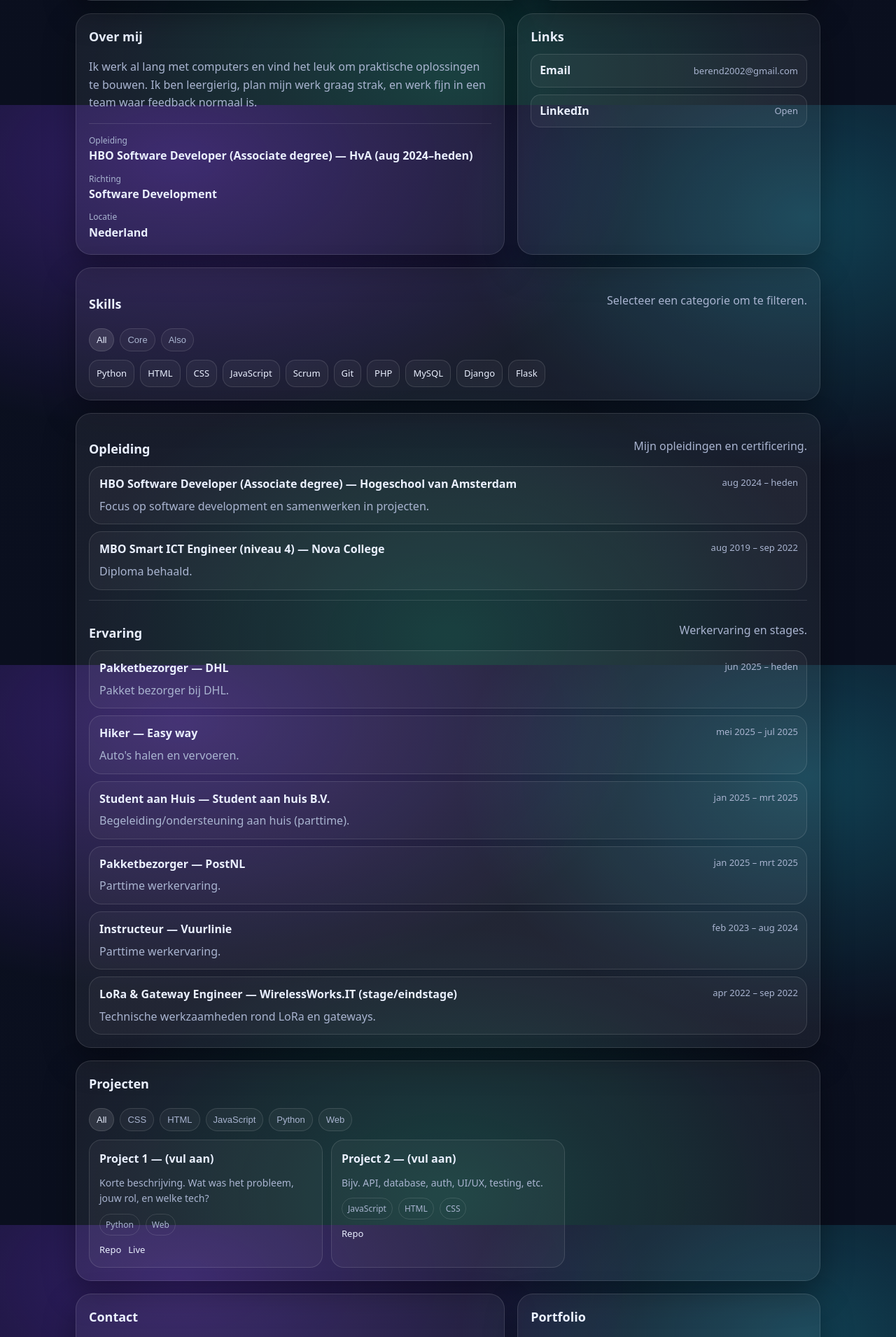
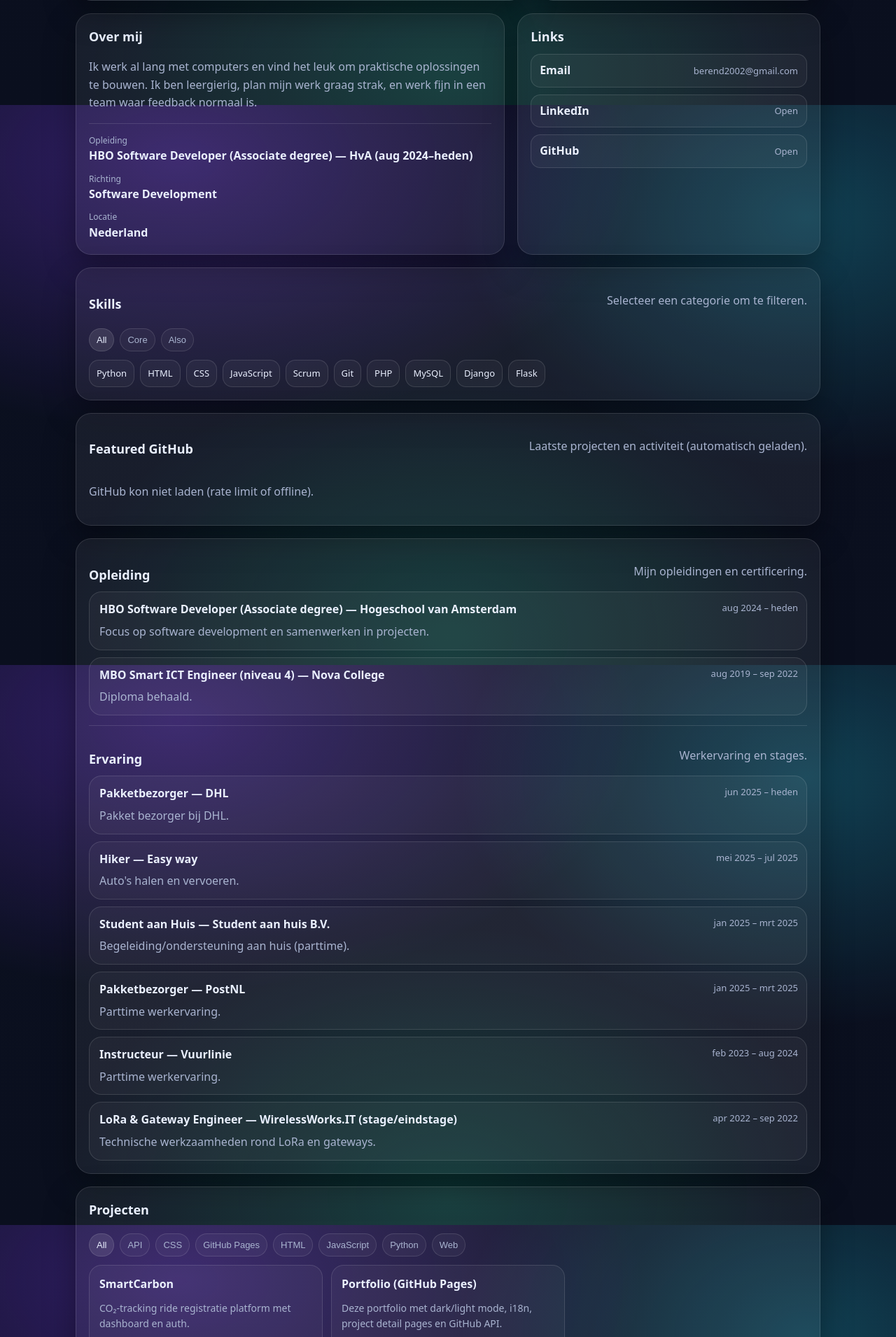
Before and after one commit to DeBeer05/debeer05.github.io, a PHP site: page / in a window 1280 px wide. Shown: the part 650-2560 px from the top of the page at 70% size. Run offline with PHP 8.4, Linux system fonts and the light colour scheme.

Commit message:
fixed portfolio

```diff
--- a/assets/app.js
+++ b/assets/app.js
@@ -4,6 +4,7 @@ const I18N = {
     nl: {
         tagline: "Software Development • HvA",
         ctaContact: "Contact",
+        ctaCV: "Download CV",
         pill: "Open voor stage / projecten",
         heroHi: "Hi, ik ben",
         heroLead: "HBO Software Development (Associate degree) aan de Hogeschool van Amsterdam. Ik bouw graag slimme, praktische oplossingen met Python en webtechnologie.",
@@ -15,7 +16,7 @@ const I18N = {
         quickTitle: "Snelkoppelingen",
         navAbout: "Over mij",
         navSkills: "Skills",
-        navExperience: "Ervaring",
+        navExperience: "Opleiding & Ervaring",
         navProjects: "Projecten",
         nowTitle: "Nu",
         nowText: "Student Software Development (HvA) — bouwend aan projecten en portfolio.",
@@ -29,28 +30,31 @@ const I18N = {
         linksHint: "Voeg GitHub toe zodra je repo’s publiek staan.",
         skillsTitle: "Skills",
         skillsSub: "Selecteer een categorie om te filteren.",
-        expTitle: "Opleiding & Ervaring",
-        expSub: "Kort overzicht (pas dit gerust aan).",
+        eduTitle: "Opleiding",
+        eduSub: "Mijn opleidingen en certificering.",
+        workTitle: "Ervaring",
+        workSub: "Werkervaring en stages.",
         projectsTitle: "Projecten",
         projectsSub: "Projecten worden geladen uit data/projects.json.",
         contactTitle: "Contact",
         contactBody: "Stuur me een bericht via e-mail of LinkedIn. (GitHub Pages is statisch, dus geen “echte” backend form.)",
         contactEmail: "Mail",
-        contactHint: "Wil je wél een contactformulier? Gebruik dan Formspree / Getform (werkt prima met Pages).",
+        contactHint: "Wil je een formulier? Gebruik Formspree / Getform.",
         footerTitle: "Portfolio",
         footerBody: "Gemaakt voor GitHub Pages — snel, simpel, uitbreidbaar.",
-        eduTitle: "Opleiding",
-        eduSub: "Mijn opleidingen en certificering.",
-        workTitle: "Ervaring",
-        workSub: "Werkervaring en stages."
-
+        githubTitle: "Featured GitHub",
+        githubSub: "Laatste projecten en activiteit (automatisch geladen).",
+        detailStack: "Tech stack",
+        detailLearn: "Wat ik heb geleerd",
+        detailLinks: "Links"
     },
     en: {
         tagline: "Software Development • AUAS",
         ctaContact: "Contact",
+        ctaCV: "Download CV",
         pill: "Open to internships / projects",
         heroHi: "Hi, I'm",
-        heroLead: "Software Development (Associate degree) at the Amsterdam University of Applied Sciences. I like building practical solutions with Python and web tech.",
+        heroLead: "Software Development (Associate degree) at AUAS. I like building practical solutions with Python and web tech.",
         ctaProjects: "See projects",
         ctaCopyEmail: "Copy email",
         statYears: "years experience (approx.)",
@@ -59,7 +63,7 @@ const I18N = {
         quickTitle: "Quick links",
         navAbout: "About",
         navSkills: "Skills",
-        navExperience: "Experience",
+        navExperience: "Education & Experience",
         navProjects: "Projects",
         nowTitle: "Now",
         nowText: "Software Development student — building projects and this portfolio.",
@@ -73,21 +77,23 @@ const I18N = {
         linksHint: "Add GitHub once your repos are public.",
         skillsTitle: "Skills",
         skillsSub: "Select a category to filter.",
-        expTitle: "Education & Experience",
-        expSub: "Short overview (edit freely).",
+        eduTitle: "Education",
+        eduSub: "My education and certifications.",
+        workTitle: "Experience",
+        workSub: "Work experience and internships.",
         projectsTitle: "Projects",
         projectsSub: "Projects are loaded from data/projects.json.",
         contactTitle: "Contact",
         contactBody: "Reach out via email or LinkedIn. (GitHub Pages is static, so no real backend form.)",
         contactEmail: "Email",
-        contactHint: "Want a form anyway? Use Formspree / Getform (works great with Pages).",
+        contactHint: "Want a form anyway? Use Formspree / Getform.",
         footerTitle: "Portfolio",
         footerBody: "Built for GitHub Pages — fast, simple, extensible.",
-        eduTitle: "Education",
-        eduSub: "My education and certifications.",
-        workTitle: "Experience",
-        workSub: "Work experience and internships."
-
+        githubTitle: "Featured GitHub",
+        githubSub: "Latest work and activity (auto-loaded).",
+        detailStack: "Tech stack",
+        detailLearn: "What I learned",
+        detailLinks: "Links"
     }
 };
 
@@ -107,31 +113,184 @@ function setLang(lang) {
 }
 
 function yearsCodingApprox() {
-    // CV: "sinds mijn 14e programmeer ik" — geboortedatum 2002 -> 14e rond 2016
-    // We maken dit bewust "±" en dynamisch.
-    const startYear = 2016;
+    const startYear = 2016; // ± since 14
     const now = new Date().getFullYear();
     return Math.max(0, now - startYear);
 }
 
+function linkItem(label, href, rightText) {
+    const a = document.createElement("a");
+    a.className = "link";
+    a.href = href;
+    a.target = href.startsWith("http") ? "_blank" : "_self";
+    a.rel = "noreferrer";
+    a.innerHTML = `<strong>${label}</strong><span>${rightText}</span>`;
+    return a;
+}
+
+function projectCard(p) {
+    const el = document.createElement("article");
+    el.className = "project";
+
+    const tags = (p.tags || []).map(t => `<span class="tag">${t}</span>`).join("");
+    const links = [];
+
+    // internal detail route
+    links.push(`<a href="#/project/${encodeURIComponent(p.slug)}">Details</a>`);
+
+    if (p.links?.repo) links.push(`<a href="${p.links.repo}" target="_blank" rel="noreferrer">Repo</a>`);
+    if (p.links?.demo) links.push(`<a href="${p.links.demo}" target="_blank" rel="noreferrer">Live</a>`);
+
+    el.innerHTML = `
+    <h3>${p.title}</h3>
+    <p>${p.description}</p>
+    <div class="tags">${tags}</div>
+    <div class="row">${links.join(" ")}</div>
+  `;
+    return el;
+}
+
+function repoCard(r) {
+    const el = document.createElement("article");
+    el.className = "project";
+    const desc = r.description ? r.description : "—";
+    el.innerHTML = `
+    <h3>${r.name}</h3>
+    <p>${desc}</p>
+    <div class="repo-meta">
+      <span class="kpi">★ ${r.stargazers_count}</span>
+      <span class="kpi">⑂ ${r.forks_count}</span>
+      <span class="kpi">Updated: ${new Date(r.pushed_at).toISOString().slice(0, 10)}</span>
+    </div>
+    <div class="row">
+      <a href="${r.html_url}" target="_blank" rel="noreferrer">Open repo</a>
+      ${r.homepage ? `<a href="${r.homepage}" target="_blank" rel="noreferrer">Homepage</a>` : ""}
+    </div>
+  `;
+    return el;
+}
+
+function renderTimeline(list, targetId, lang) {
+    const el = document.querySelector(targetId);
+    if (!el) return;
+    el.innerHTML = "";
+    (list || []).forEach(item => {
+        const li = document.createElement("li");
+        li.className = "t-item";
+        li.innerHTML = `
+      <div class="t-top">
+        <div class="t-title">${lang === "nl" ? item.title_nl : item.title_en}</div>
+        <div class="t-meta">${lang === "nl" ? item.meta_nl : item.meta_en}</div>
+      </div>
+      <div class="t-body">${lang === "nl" ? item.body_nl : item.body_en}</div>
+    `;
+        el.appendChild(li);
+    });
+}
+
+function showSection(id, show) {
+    const el = document.querySelector(id);
+    if (!el) return;
+    el.style.display = show ? "" : "none";
+}
+
+function renderProjectDetail(project, lang) {
+    $("#projectDetailContent").innerHTML = `
+    <h2 class="detail-title">${project.title}</h2>
+    <p class="detail-desc">${project.longDescription || project.description || ""}</p>
+
+    <div class="detail-grid">
+      <div class="detail-box">
+        <h3>${I18N[lang].detailLearn}</h3>
+        <ul class="ul">
+          ${(project.learnings || []).map(x => `<li>${x}</li>`).join("") || "<li>—</li>"}
+        </ul>
+      </div>
+
+      <div class="detail-box">
+        <h3>${I18N[lang].detailStack}</h3>
+        <div class="chips">
+          ${(project.stack || []).map(s => `<span class="chip-skill">${s}</span>`).join("") || "<span class='chip-skill'>—</span>"}
+        </div>
+
+        <div class="divider"></div>
+
+        <h3>${I18N[lang].detailLinks}</h3>
+        <div class="row">
+          ${project.links?.repo ? `<a href="${project.links.repo}" target="_blank" rel="noreferrer">Repo</a>` : ""}
+          ${project.links?.demo ? `<a href="${project.links.demo}" target="_blank" rel="noreferrer">Live</a>` : ""}
+        </div>
+      </div>
+    </div>
+  `;
+}
+
+async function fetchGithubFeatured(profile) {
+    const owner = "DeBeer05";
+    const grid = $("#githubGrid");
+    if (!grid) return;
+
+    // Cache 10 min
+    const cacheKey = "gh_featured_cache_v1";
+    const cachedRaw = localStorage.getItem(cacheKey);
+    if (cachedRaw) {
+        try {
+            const cached = JSON.parse(cachedRaw);
+            if (Date.now() - cached.ts < 10 * 60 * 1000 && Array.isArray(cached.data)) {
+                grid.innerHTML = "";
+                cached.data.forEach(r => grid.appendChild(repoCard(r)));
+                return;
+            }
+        } catch { }
+    }
+
+    // Load selected repos if provided; otherwise fallback to latest updated
+    try {
+        let repos = [];
+        if (Array.isArray(profile.featuredRepos) && profile.featuredRepos.length > 0) {
+            const reqs = profile.featuredRepos.map(name =>
+                fetch(`https://api.github.com/repos/${owner}/${name}`).then(r => r.ok ? r.json() : null)
+            );
+            const res = await Promise.all(reqs);
+            repos = res.filter(Boolean);
+        } else {
+            const all = await fetch(`https://api.github.com/users/${owner}/repos?per_page=100&sort=pushed`).then(r => r.json());
+            repos = (Array.isArray(all) ? all : []).slice(0, 6);
+        }
+
+        // Render
+        grid.innerHTML = "";
+        repos.forEach(r => grid.appendChild(repoCard(r)));
+
+        localStorage.setItem(cacheKey, JSON.stringify({ ts: Date.now(), data: repos }));
+    } catch (e) {
+        grid.innerHTML = "<p class='muted'>GitHub kon niet laden (rate limit of offline).</p>";
+    }
+}
+
+let STATE = { profile: null, projects: null };
+
 async function loadData() {
     const profile = await fetch("data/profile.json").then(r => r.json());
     const projects = await fetch("data/projects.json").then(r => r.json());
+
+    STATE.profile = profile;
+    STATE.projects = projects;
+
+    const lang = localStorage.getItem("lang") || "nl";
 
     // Links
     const links = $("#links");
     links.innerHTML = "";
     links.appendChild(linkItem("Email", `mailto:${profile.email}`, profile.email));
     links.appendChild(linkItem("LinkedIn", profile.linkedin, "Open"));
-    // GitHub: voeg later toe in profile.json als je wil
-    // links.appendChild(linkItem("GitHub", profile.github, "Open"));
+    if (profile.github) links.appendChild(linkItem("GitHub", profile.github, "Open"));
 
     // Contact
     $("#emailLink").href = `mailto:${profile.email}`;
     $("#linkedinLink").href = profile.linkedin;
 
-    // About — education line
-    const lang = localStorage.getItem("lang") || "nl";
+    // About education line
     $("#eduLine").textContent = lang === "nl" ? profile.educationLine_nl : profile.educationLine_en;
 
     // Now badges
@@ -158,7 +317,7 @@ async function loadData() {
         } else {
             (profile.skills[activeSkillCat] || []).forEach(s => flat.push({ cat: activeSkillCat, s }));
         }
-        flat.forEach(({ cat, s }) => {
+        flat.forEach(({ s }) => {
             const el = document.createElement("span");
             el.className = "chip-skill";
             el.textContent = s;
@@ -182,41 +341,21 @@ async function loadData() {
     });
     renderSkills();
 
-    // Timeline
-    function renderTimeline(list, targetId, lang) {
-        const el = document.querySelector(targetId);
-        if (!el) return;
-        el.innerHTML = "";
-        (list || []).forEach(item => {
-            const li = document.createElement("li");
-            li.className = "t-item";
-            li.innerHTML = `
-      <div class="t-top">
-        <div class="t-title">${lang === "nl" ? item.title_nl : item.title_en}</div>
-        <div class="t-meta">${lang === "nl" ? item.meta_nl : item.meta_en}</div>
-      </div>
-      <div class="t-body">${lang === "nl" ? item.body_nl : item.body_en}</div>
-    `;
-            el.appendChild(li);
-        });
-    }
-
-    // ... in loadData(), nadat je `lang` hebt:
+    // Education + Experience
     renderTimeline(profile.education, "#educationTimeline", lang);
     renderTimeline(profile.experience, "#workTimeline", lang);
-
 
     // Projects with filters
     const projectFilters = $("#projectFilters");
     const grid = $("#projectsGrid");
     const tags = new Set();
-    projects.forEach(p => (p.tags || []).forEach(t => tags.add(t)));
+    (projects || []).forEach(p => (p.tags || []).forEach(t => tags.add(t)));
     const tagList = ["All", ...Array.from(tags).sort()];
     let activeTag = "All";
 
     const renderProjects = () => {
         grid.innerHTML = "";
-        const filtered = projects.filter(p => activeTag === "All" || (p.tags || []).includes(activeTag));
+        const filtered = (projects || []).filter(p => activeTag === "All" || (p.tags || []).includes(activeTag));
         filtered.forEach(p => grid.appendChild(projectCard(p)));
     };
 
@@ -234,44 +373,45 @@ async function loadData() {
         };
         projectFilters.appendChild(b);
     });
+    renderProjects();
 
-    renderProjects();
+    // GitHub featured
+    fetchGithubFeatured(profile);
 
     // Email copy
     $("#copyEmailBtn").onclick = async () => {
         await navigator.clipboard.writeText(profile.email);
-        $("#copyEmailBtn").textContent = (lang === "nl") ? "Gekopieerd ✅" : "Copied ✅";
+        const btn = $("#copyEmailBtn");
+        btn.textContent = (lang === "nl") ? "Gekopieerd ✅" : "Copied ✅";
         setTimeout(() => setLang(localStorage.getItem("lang") || "nl"), 900);
     };
+
+    // Router render after data loaded
+    route();
 }
 
-function linkItem(label, href, rightText) {
-    const a = document.createElement("a");
-    a.className = "link";
-    a.href = href;
-    a.target = href.startsWith("http") ? "_blank" : "_self";
-    a.rel = "noreferrer";
-    a.innerHTML = `<strong>${label}</strong><span>${rightText}</span>`;
-    return a;
+function route() {
+    const hash = location.hash || "#";
+    const lang = localStorage.getItem("lang") || "nl";
+
+    // Default: show normal sections
+    showSection("#projects", true);
+    showSection("#projectDetail", false);
+
+    // detail route: #/project/<slug>
+    if (hash.startsWith("#/project/")) {
+        const slug = decodeURIComponent(hash.replace("#/project/", "").trim());
+        const p = (STATE.projects || []).find(x => x.slug === slug);
+
+        if (p) {
+            showSection("#projects", false);
+            showSection("#projectDetail", true);
+            renderProjectDetail(p, lang);
+            window.scrollTo({ top: 0, behavior: "instant" });
+        }
+    }
 }
 
-function projectCard(p) {
-    const el = document.createElement("article");
-    el.className = "project";
-    const tags = (p.tags || []).map(t => `<span class="tag">${t}</span>`).join("");
-    const links = [];
-    if (p.links?.repo) links.push(`<a href="${p.links.repo}" target="_blank" rel="noreferrer">Repo</a>`);
-    if (p.links?.demo) links.push(`<a href="${p.links.demo}" target="_blank" rel="noreferrer">Live</a>`);
-    el.innerHTML = `
-    <h3>${p.title}</h3>
-    <p>${p.description}</p>
-    <div class="tags">${tags}</div>
-    <div class="row">${links.join("")}</div>
-  `;
-    return el;
-}
-
-// Theme + Lang init
 (function init() {
     const savedTheme = localStorage.getItem("theme") || "dark";
     setTheme(savedTheme);
@@ -283,17 +423,20 @@ function projectCard(p) {
         const cur = document.documentElement.getAttribute("data-theme") || "dark";
         setTheme(cur === "dark" ? "light" : "dark");
     };
+
     $("#langBtn").onclick = async () => {
         const cur = localStorage.getItem("lang") || "nl";
         const next = cur === "nl" ? "en" : "nl";
         setLang(next);
-        await loadData(); // rerender with chosen language
+        await loadData();
     };
 
     $("#year").textContent = new Date().getFullYear();
     $("#yearsCoding").textContent = yearsCodingApprox();
 
-    // Basic SW for offline (optional)
+    window.addEventListener("hashchange", route);
+
+    // Optional service worker
     if ("serviceWorker" in navigator) {
         navigator.serviceWorker.register("assets/sw.js").catch(() => { });
     }
--- a/data/profile.json
+++ b/data/profile.json
@@ -2,6 +2,11 @@
     "name": "Berend Romijn",
     "email": "berend2002@gmail.com",
     "linkedin": "https://linkedin.com/in/berend-romijn-92a5a41a5",
+    "github": "https://github.com/DeBeer05",
+    "featuredRepos": [
+        "DeBeer05.github.io",
+        "AoC"
+    ],
     "tagline_nl": "Software Development • HvA",
     "tagline_en": "Software Development • AUAS",
     "educationLine_nl": "HBO Software Developer (Associate degree) — HvA (aug 2024–heden)",
--- a/index.html
+++ b/index.html
@@ -54,9 +54,14 @@
 
                 <div class="hero-actions">
                     <a class="btn" href="#projects" data-i18n="ctaProjects">Bekijk projecten</a>
+                    <a class="btn ghost" id="cvBtn" href="assets/CV_Berend_Romijn.pdf" target="_blank" rel="noreferrer"
+                        data-i18n="ctaCV">
+                        Download CV
+                    </a>
                     <button class="btn ghost" id="copyEmailBtn" type="button" data-i18n="ctaCopyEmail">Kopieer
                         e-mail</button>
                 </div>
+
 
                 <div class="stats" aria-label="Highlights">
                     <div class="stat">
@@ -140,6 +145,17 @@
                 <div class="chips" id="skillsChips"></div>
             </div>
         </section>
+        <!-- GITHUB -->
+        <section class="grid" id="github">
+            <div class="card span-12">
+                <div class="section-head">
+                    <h2 data-i18n="githubTitle">Featured GitHub</h2>
+                    <p class="muted" data-i18n="githubSub">Laatste projecten en activiteit (automatisch geladen).</p>
+                </div>
+                <div class="projects" id="githubGrid"></div>
+            </div>
+        </section>
+
 
         <!-- EDUCATION + EXPERIENCE -->
         <section class="grid" id="experience">
@@ -175,6 +191,15 @@
                 <div class="projects" id="projectsGrid"></div>
             </div>
         </section>
+        <!-- PROJECT DETAIL VIEW (hash route) -->
+        <section class="grid" id="projectDetail" style="display:none;">
+            <div class="card span-12">
+                <a class="chip" href="#projects" id="backToProjects" style="text-decoration:none;">← Back</a>
+                <div class="divider"></div>
+                <div id="projectDetailContent"></div>
+            </div>
+        </section>
+
 
         <!-- CONTACT -->
         <section class="grid" id="contact">
```
Also changed, not shown: assets/styles.css (+58 -0 lines), data/projects.json (+36 -9 lines), 1 other file.
